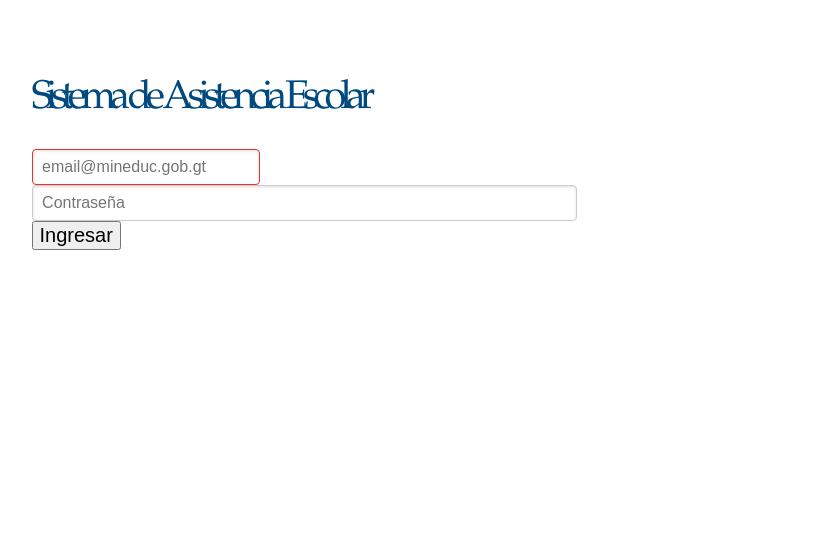
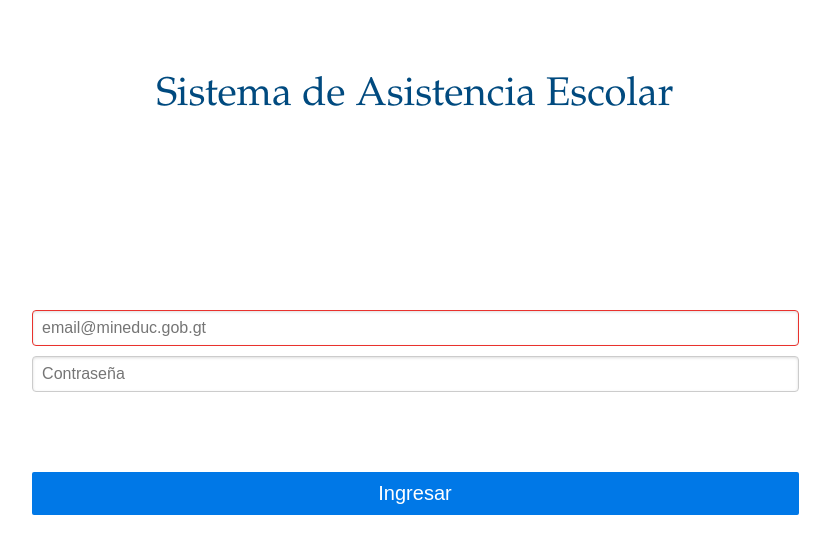
Before and after one commit to opengobgt/mides_educacion, a website: page app/index.html at #!/login in a window 1280 px wide. Shown: the part 303-856 px from the top of the page, without its empty margins (225-1055 px from the left). Before the commit the page ends 800 px from the top, so only its background shows below. Drawn offline with Linux system fonts and the light colour scheme.

Commit message:
Finished login styles for now

```diff
--- a/app/css/app.css
+++ b/app/css/app.css
@@ -48,11 +48,21 @@ h1, h2, h3 {
 }
 
 .reset_margins { margin: 0 }
+input[type="text"] {
+  margin-bottom: 10px;
+}
+button[type="submit"],
+input[type="submit"] {
+  margin: 4em 0;
+}
 
 /* Helpers */
 .centered { text-align: center }
 .mides_blue { color: #004A7F }
 
+/* Start of actual styles */
+h1.title { margin-bottom: 5em }
+
 @media (max-width: 500px) {
   body { font-size: 16px; }
 }
--- a/app/index.html
+++ b/app/index.html
@@ -10,7 +10,7 @@
   </head>
   <body>
     <div class="container">
-      <div ng-view class="pure-g-r"></div>
+      <div ng-view></div>
     </div>
 
   </body>
--- a/app/partials/login.html
+++ b/app/partials/login.html
@@ -1,14 +1,14 @@
 <img src="img/logo.png" class="logo" alt="Gobierno de Guatemala" />
-<h1 class="mides_blue centered">Sistema de Asistencia Escolar</h1>
+<h1 class="title mides_blue centered">Sistema de Asistencia Escolar</h1>
 <div id="login-failure" class="alert alert-danger" ng-show="failed">
   <strong>Error</strong> Verifique sus credenciales.
 </div>
-<form class="pure-form pure-g form-signin">
-  <input type="text" class="pure-g-1 form-control" placeholder="email@mineduc.gob.gt"
+<form class="pure-form pure-g-r form-signin">
+  <input type="text" class="pure-input-1 form-control" placeholder="email@mineduc.gob.gt"
         ng-model="email"
         required autofocus />
   <input type="password" class="pure-input-1 form-control" placeholder="Contraseña"
         ng-model="password" required />
   <br />
-  <button class="btn btn-lg btn-primary btn-block" type="submit" ng-click="login()">Ingresar</button>
+  <button class="pure-button pure-button-primary pure-input-1" type="submit" ng-click="login()">Ingresar</button>
 </form>
```
Also changed, not shown: app/css/production.css.
